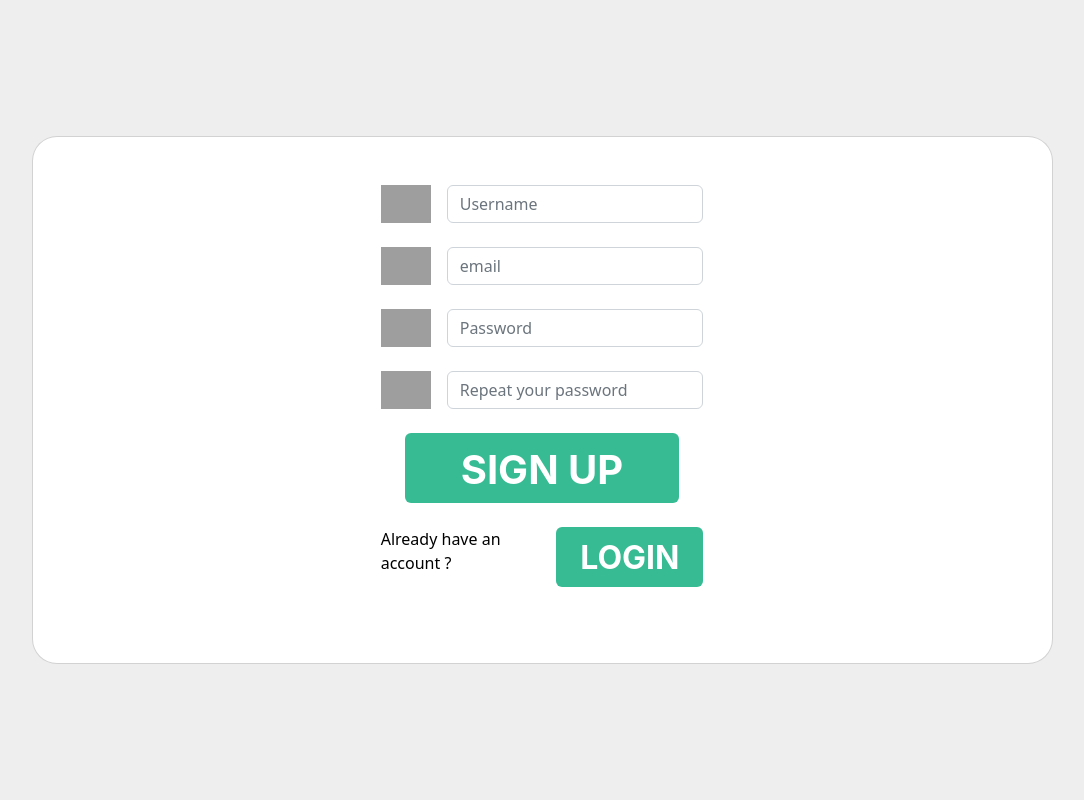
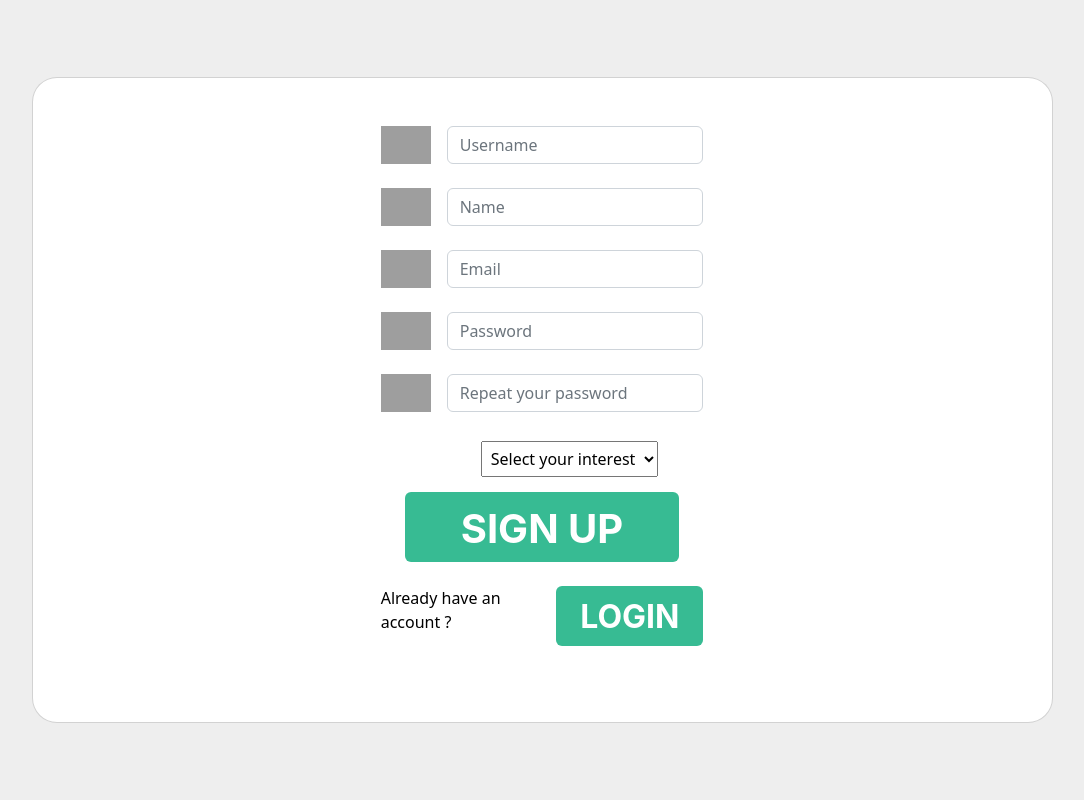
Before and after one commit to BobanNikolov/dnick-final-project, a Django app: page /signup/ in a window 1280 px wide. Shown: the part 80-880 px from the top of the page, without its empty margins (98-1182 px from the left). Run offline with Django 4.2, Linux system fonts and the light colour scheme; grey boxes are pictures that could not be loaded.

Commit message:
signup form done

```diff
--- a/final_project/views.py
+++ b/final_project/views.py
@@ -1,6 +1,7 @@
+from django.contrib.auth.models import User
 from django.shortcuts import render, redirect
 
-from final_project.models import TeacherCourse, Course, Teacher
+from final_project.models import TeacherCourse, Course, Teacher, Student
 
 
 def get_courses(request):
@@ -24,6 +25,22 @@ def login(request):
 
 
 def signup(request):
+    if request.method == "POST":
+        selectedOption = request.POST["signup-select"]
+        username = request.POST["username"]
+        email = request.POST["email"]
+        password = request.POST["password"]
+        name = request.POST["name"]
+        if selectedOption == "teacher":
+            user = User.objects.create_user(username, email, password)
+            user.save()
+            teacher = Teacher.objects.create(user=user, teacher_name=name)
+            teacher.save()
+        elif selectedOption == "student":
+            user = User.objects.create_user(username, email, password)
+            user.save()
+            student = Student.objects.create(user=user, student_name=name)
+            student.save()
     return render(request, "signup.html")
 
 
--- a/templates/signup.html
+++ b/templates/signup.html
@@ -60,23 +60,30 @@
                             <div class="col-md-10 col-lg-6 col-xl-5 order-2 order-lg-1">
 
                                 <form class="mx-1 mx-md-4" method="post">
-
+                                    {% csrf_token %}
                                     <div class="d-flex flex-row align-items-center mb-4">
                                         <img src="https://cdn-icons-png.flaticon.com/512/456/456283.png" width="50px">
                                         <i class="fas fa-user fa-lg me-3 fa-fw"></i>
                                         <div class="form-outline flex-fill mb-0">
                                             <input type="text" id="form3Example1c" class="form-control"
-                                                   placeholder="Username"/>
+                                                   placeholder="Username" name="username"/>
                                         </div>
                                     </div>
-
+                                    <div class="d-flex flex-row align-items-center mb-4">
+                                        <img src="https://cdn-icons-png.flaticon.com/512/456/456283.png" width="50px">
+                                        <i class="fas fa-user fa-lg me-3 fa-fw"></i>
+                                        <div class="form-outline flex-fill mb-0">
+                                            <input type="text" id="form3Example1c" class="form-control"
+                                                   placeholder="Name" name="name"/>
+                                        </div>
+                                    </div>
                                     <div class="d-flex flex-row align-items-center mb-4">
                                         <img src="https://cdn-icons.flaticon.com/png/512/3059/premium/3059410.png?token=exp=1656867786~hmac=df415d22bf8cf9935d5a4c9265ab331f"
                                              width="50px">
                                         <i class="fas fa-envelope fa-lg me-3 fa-fw"></i>
                                         <div class="form-outline flex-fill mb-0">
                                             <input type="email" id="form3Example3c" class="form-control"
-                                                   placeholder="email"/>
+                                                   placeholder="Email" name="email"/>
                                         </div>
                                     </div>
 
@@ -86,7 +93,7 @@
                                         <i class="fas fa-lock fa-lg me-3 fa-fw"></i>
                                         <div class="form-outline flex-fill mb-0">
                                             <input type="password" id="form3Example4c" class="form-control"
-                                                   placeholder="Password"/>
+                                                   placeholder="Password" name="password"/>
                                         </div>
                                     </div>
 
@@ -100,7 +107,12 @@
                                                    placeholder="Repeat your password"/>
                                         </div>
                                     </div>
-
+                                    <select class="custom-select" name="signup-select"
+                                            style="position: relative; padding: 5px 5px; margin: 5px 5px 15px 100px">
+                                        <option selected>Select your interest</option>
+                                        <option value="teacher">Teacher</option>
+                                        <option value="student">Student</option>
+                                    </select>
                                     <div class="d-flex justify-content-center mx-4 mb-3 mb-lg-4">
                                         <button type="submit" class="btn"
                                                 style="background-color: #37BB93; width: 350px; height: 70px; color: white; font-family: Inter; font-size: 40px; font-weight: bold">
@@ -113,9 +125,9 @@
                                 <div class="d-flex justify-content-center mx-4 mb-3 mb-lg-4">
                                     <p class="text-start flex-grow-1">Already have an account ?</p>
                                     <a class="btn" href="{% url 'login' %}"
-                                                style="background-color: #37BB93; width: 160px; height: 60px; color: white; font-family: Inter; font-size: 32px; font-weight: bold">
-                                            LOGIN
-                                        </a>
+                                       style="background-color: #37BB93; width: 160px; height: 60px; color: white; font-family: Inter; font-size: 32px; font-weight: bold">
+                                        LOGIN
+                                    </a>
                                 </div>
 
                             </div>
```
Also changed, not shown: db.sqlite3.
